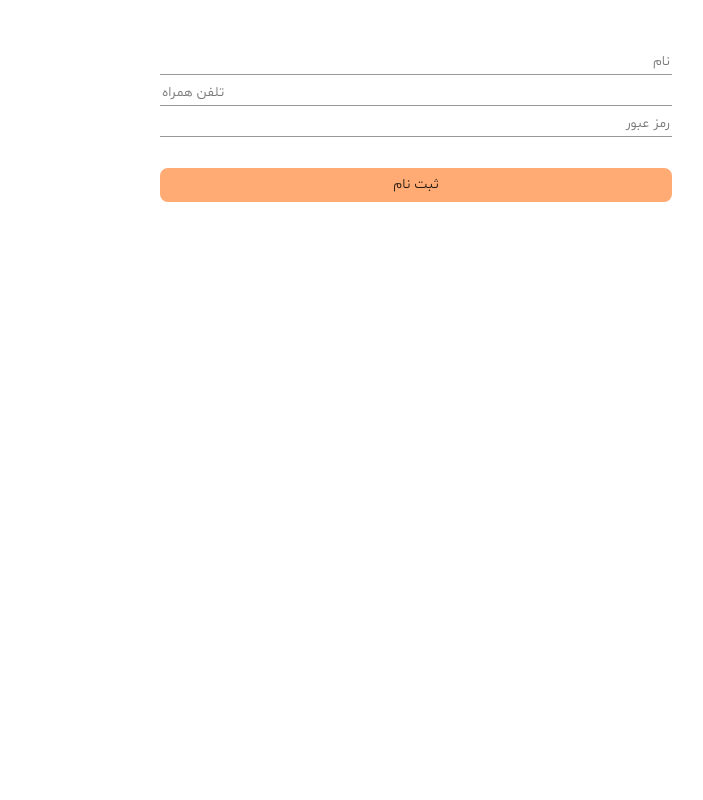
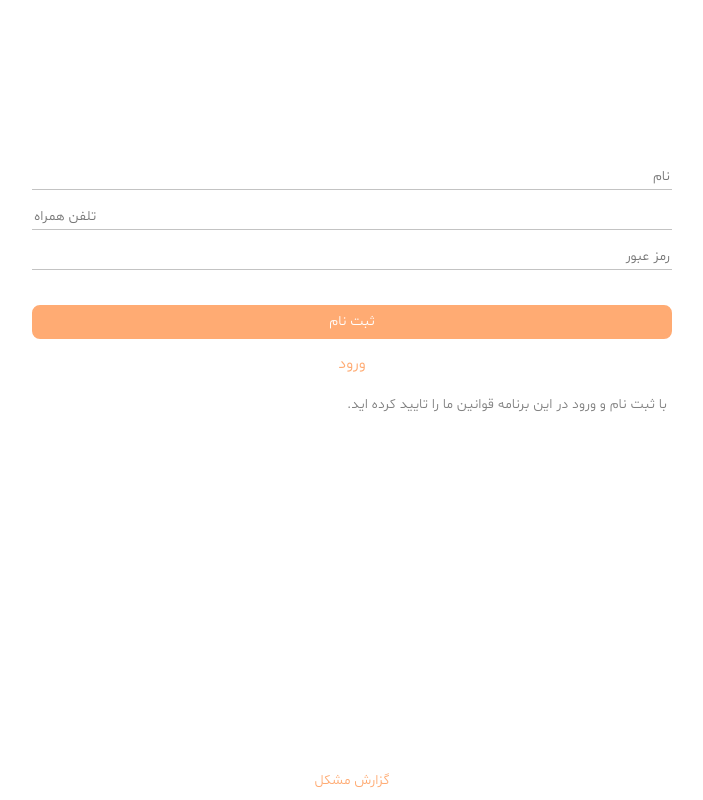
Before and after one commit to avocado-official/avocado-client, a Next.js app: page /signup in a window 1280 px wide. Shown: the whole page, without its empty margins (288-991 px from the left). Built offline with nearby package versions, Linux system fonts and the light colour scheme.

Commit message:
final signup

```diff
--- a/pages/signup.js
+++ b/pages/signup.js
@@ -1,17 +1,18 @@
-import React from 'react';
-import { useForm } from 'react-hook-form';
-import styles from '../styles/signup.module.css';
-import { Row, Col } from 'antd';
-import Error from '../components/Error';
+import React from 'react'
+import { useForm } from 'react-hook-form'
+import styles from '../styles/signup.module.css'
+import { Row, Col } from 'antd'
+import Error from '../components/Error'
+import Link from 'next/link'
 
 export default function signup() {
   const {
     register,
     handleSubmit,
     formState: { errors },
-  } = useForm();
+  } = useForm()
 
-  const onSubmit = (data) => console.log(data);
+  const onSubmit = (data) => console.log(data)
 
   return (
     <Row>
@@ -19,34 +20,39 @@ export default function signup() {
         <form
           onSubmit={handleSubmit(onSubmit)}
           className={styles.form}
-          autocomplete="off"
+          autocomplete='off'
         >
           <input
             className={styles.input}
             {...register('name', { required: true, maxLength: 20 })}
-            placeholder="نام"
+            placeholder='نام'
           />
-          {errors.name?.type === 'required' && <Error field="نام" type="required" />}
-          {errors.name?.type === 'maxLength' && <Error field="نام" type="maxLenght" />}
+          {errors.name?.type === 'required' && (
+            <Error field='نام' type='required' />
+          )}
+          {errors.name?.type === 'maxLength' && (
+            <Error field='نام' type='maxLenght' />
+          )}
 
           <input
             className={styles.input}
-            type="tel"
+            type='tel'
             {...register('phone', {
               required: true,
-              pattern: /^[\+]?[(]?[0-9]{3}[)]?[-\s\.]?[0-9]{3}[-\s\.]?[0-9]{4,6}$/im,
+              pattern:
+                /^[\+]?[(]?[0-9]{3}[)]?[-\s\.]?[0-9]{3}[-\s\.]?[0-9]{4,6}$/im,
               maxLength: 11,
             })}
-            placeholder="تلفن همراه"
+            placeholder='تلفن همراه'
           />
           {errors.phone?.type === 'required' && (
-            <Error field="تلفن همراه" type="required" />
+            <Error field='تلفن همراه' type='required' />
           )}
           {errors.phone?.type === 'pattern' && (
-            <Error field="تلفن همراه" type="pattern" />
+            <Error field='تلفن همراه' type='pattern' />
           )}
           {errors.phone?.type === 'maxLength' && (
-            <Error field="تلفن همراه" type="pattern" />
+            <Error field='تلفن همراه' type='pattern' />
           )}
 
           <input
@@ -56,21 +62,34 @@ export default function signup() {
               maxLength: 18,
               minLength: 7,
             })}
-            placeholder="رمز عبور"
+            placeholder='رمز عبور'
           />
           {errors.password?.type === 'required' && (
-            <Error field="رمز عبور" type="required" />
+            <Error field='رمز عبور' type='required' />
           )}
           {errors.password?.type === 'maxLength' && (
-            <Error field="رمز عبور" type="maxLength" />
+            <Error field='رمز عبور' type='maxLength' />
           )}
           {errors.password?.type === 'minLength' && (
-            <Error field="رمز عبور" type="minLength" />
+            <Error field='رمز عبور' type='minLength' />
           )}
 
-          <input className={styles.button} type="submit" value="ثبت نام" />
+          <input className={styles.button} type='submit' value='ثبت نام' />
+          <div className={styles.loginLink}>
+            <Link href='/login'>
+              <a className={styles.aLink}>ورود</a>
+            </Link>
+          </div>
+          <div className={styles.terms}>
+            <p>با ثبت نام و ورود در این برنامه قوانین ما را تایید کرده اید.</p>
+          </div>
+          <div className={styles.problem}>
+            <Link href='/contactus'>
+              <a className={styles.problemLink}>گزارش مشکل</a>
+            </Link>
+          </div>
         </form>
       </Col>
     </Row>
-  );
+  )
 }
--- a/styles/error.module.css
+++ b/styles/error.module.css
@@ -2,5 +2,5 @@
   /* padding-right: 60px; */
   text-align: right;
   font-size: 14px;
-  color: #ee8743;
+  color: #ca3e1b;
 }
--- a/styles/signup.module.css
+++ b/styles/signup.module.css
@@ -1,52 +1,63 @@
 .form {
-  /* top: 35%; */
-  /* left: 50%; */
-  /* width: 100%; */
-  /* height: auto; */
-  /* direction: rtl; */
-  /* position: absolute; */
-  /* text-align: center; */
-  margin-top: 50px;
-  /* transform: translate(-50%, -50%); */
+  margin-top: 25%;
 }
 .input {
-  width: 80%;
-  margin-bottom: 6px;
+  width: 100%;
   outline: none;
-  /* padding: 1.5%; */
   border-top: none;
   border-left: none;
+  margin-top: 5px;
+  margin-bottom: 10px;
   border-right: none;
-  border-bottom: 1px rgba(104, 104, 104, 0.671) solid;
+  border-bottom: 1px rgb(195, 195, 195) solid;
 }
 
 .input:focus {
-  background-color: rgba(240, 240, 240, 0.425);
+  background-color: #dddddd65;
 }
 
-.select {
-  width: 80%;
-  margin: 6px;
-  padding: 1.5%;
-  color: gray;
-  border-top: none;
-  border-left: none;
-  border-right: none;
-  background-color: white;
-  border-bottom: 1px rgba(104, 104, 104, 0.671) solid;
-}
-.option {
-  background-color: white;
-}
 .button {
-  width: 80%;
+  width: 100%;
   height: 34px;
+  color: white;
   margin-top: 25px;
   border-radius: 8px;
   border: #ffab73 solid;
   background-color: #ffab73;
 }
 .button:hover {
-  border: #fb9c5d solid;
-  background-color: #fb9c5d;
+  border: #ff954f solid;
+  background-color: #ff954f;
 }
+.loginLink {
+  height: 34px;
+  width: 100%;
+  margin-top: 13px;
+  text-align: center;
+}
+.aLink {
+  font-size: 16px;
+  color: #ffab73;
+}
+.aLink:hover {
+  color: #ff8738;
+}
+.terms {
+  margin-top: 8px;
+  margin-right: 5px;
+  color: gray;
+}
+.problem {
+  left: 0;
+  bottom: 0;
+  width: 100%;
+  position: fixed;
+  text-align: center;
+  margin-bottom: 8px;
+}
+.problemLink {
+  color: #ffab73;
+}
+.problemLink:hover {
+  color: #ff9046;
+}
```
